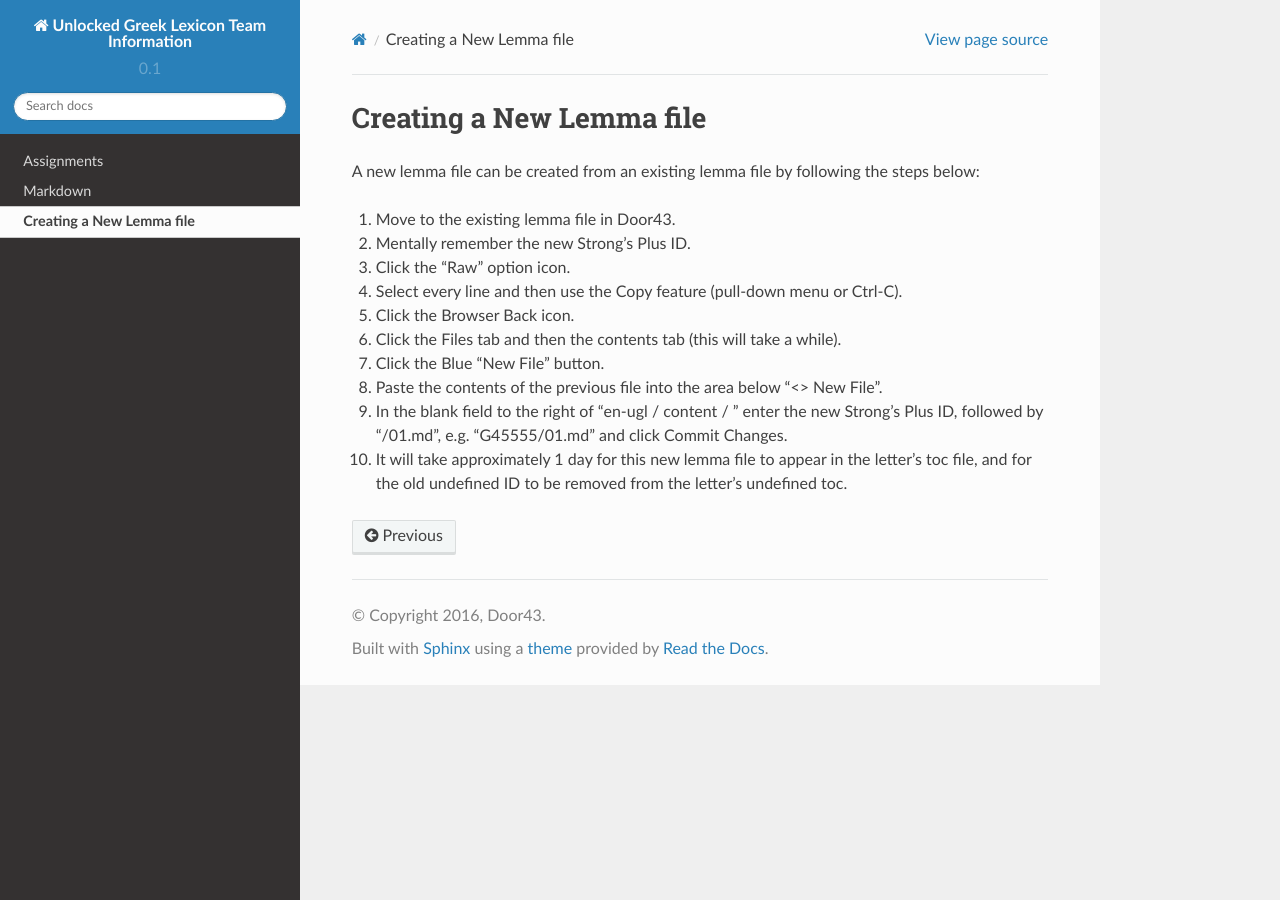
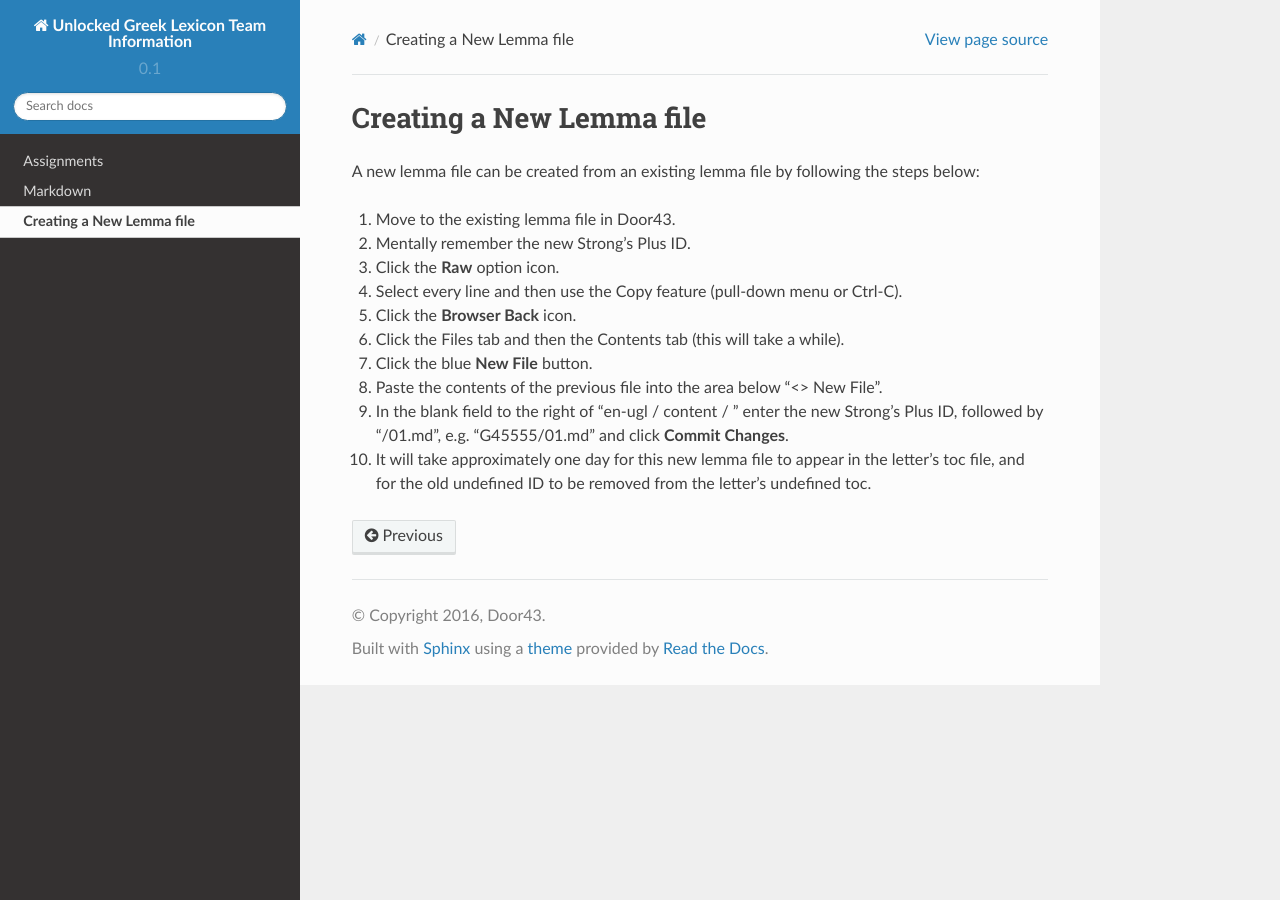
Before and after one commit to unfoldingWord-dev/Unlocked-Greek-Lexicon-Info, a Sphinx documentation site: the page built from docs/lemma.rst, in a window 1280 px wide. Built offline with Sphinx 7.4.7 and the Read the Docs theme 2.0.0, drawn with Linux system fonts in a browser that asks for light colours.

Commit message:
Made minor changes

```diff
--- a/docs/lemma.rst
+++ b/docs/lemma.rst
@@ -5,11 +5,11 @@ A new lemma file can be created from an existing lemma file by following the ste
 
 1. Move to the existing lemma file in Door43.
 2. Mentally remember the new Strong’s Plus ID.
-3. Click the “Raw” option icon.
+3. Click the **Raw** option icon.
 4. Select every line and then use the Copy feature (pull-down menu or Ctrl-C).
-5. Click the Browser Back icon.
-6. Click the Files tab and then the contents tab (this will take a while).
-7. Click the Blue “New File” button.
+5. Click the **Browser Back** icon.
+6. Click the Files tab and then the Contents tab (this will take a while).
+7. Click the blue **New File** button.
 8. Paste the contents of the previous file into the area below “<> New File”.
-9. In the blank field to the right of “en-ugl / content / ” enter the new Strong’s Plus ID, followed by “/01.md”, e.g. “G45555/01.md” and click Commit Changes.
-10. It will take approximately 1 day for this new lemma file to appear in the letter’s toc file, and for the old undefined ID to be removed from the letter’s undefined toc.
+9. In the blank field to the right of “en-ugl / content / ” enter the new Strong’s Plus ID, followed by “/01.md”, e.g. “G45555/01.md” and click **Commit Changes**.
+10. It will take approximately one day for this new lemma file to appear in the letter’s toc file, and for the old undefined ID to be removed from the letter’s undefined toc.
```
